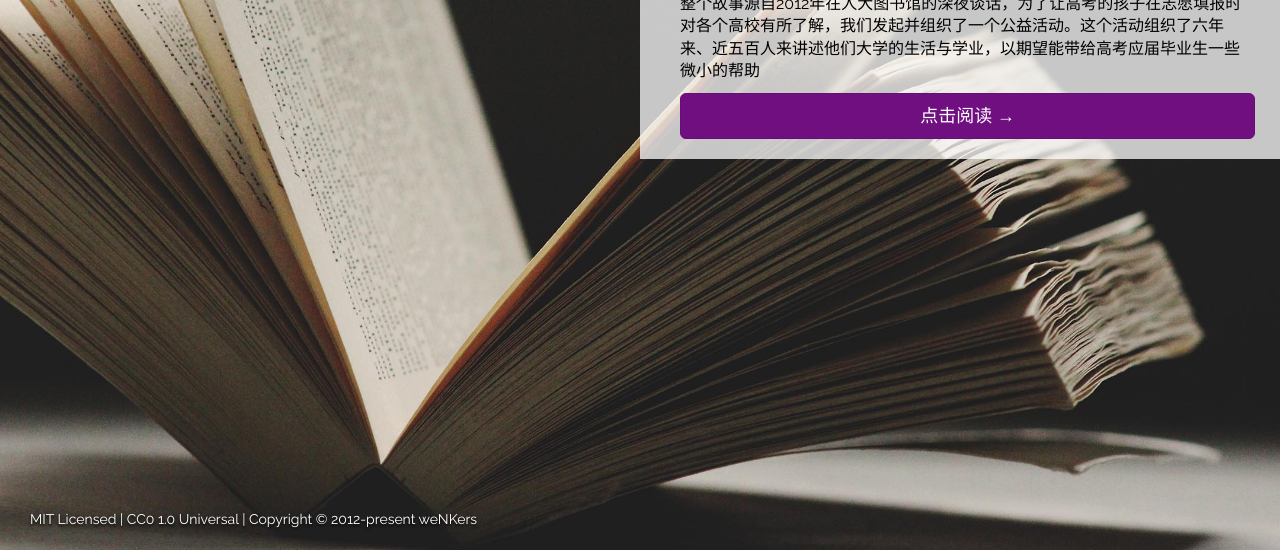
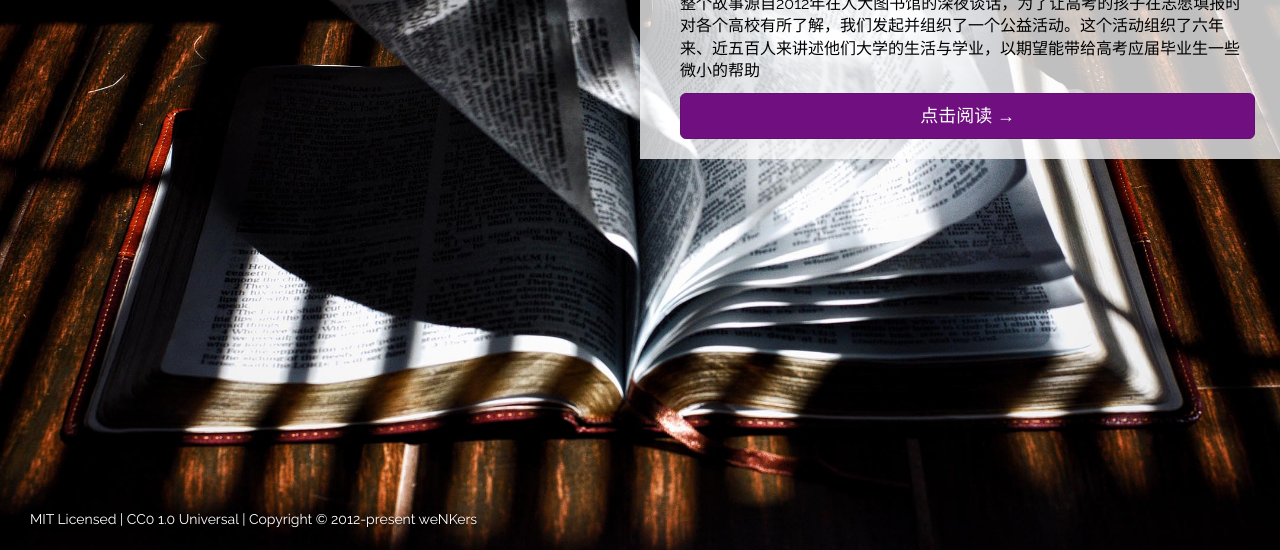
Before and after one commit to weNKers/ouruni, a plain HTML site: page index.html in a window 1280 px wide. Shown: the part 250-800 px from the top of the page. Drawn offline with Linux system fonts and the light colour scheme.

Commit message:
change cover

```diff
--- a/index.html
+++ b/index.html
@@ -39,7 +39,7 @@
 
         <div class="image-section">
             <div class="image-container">
-                <img src="images/book3.jpg" id="home-img" class="main-img inactive" alt="Home">
+                <img src="images/book4.jpg" id="home-img" class="main-img inactive" alt="Home">
             </div>
         </div>
         <div class="row">
```
Also changed, not shown: 1 other file.
